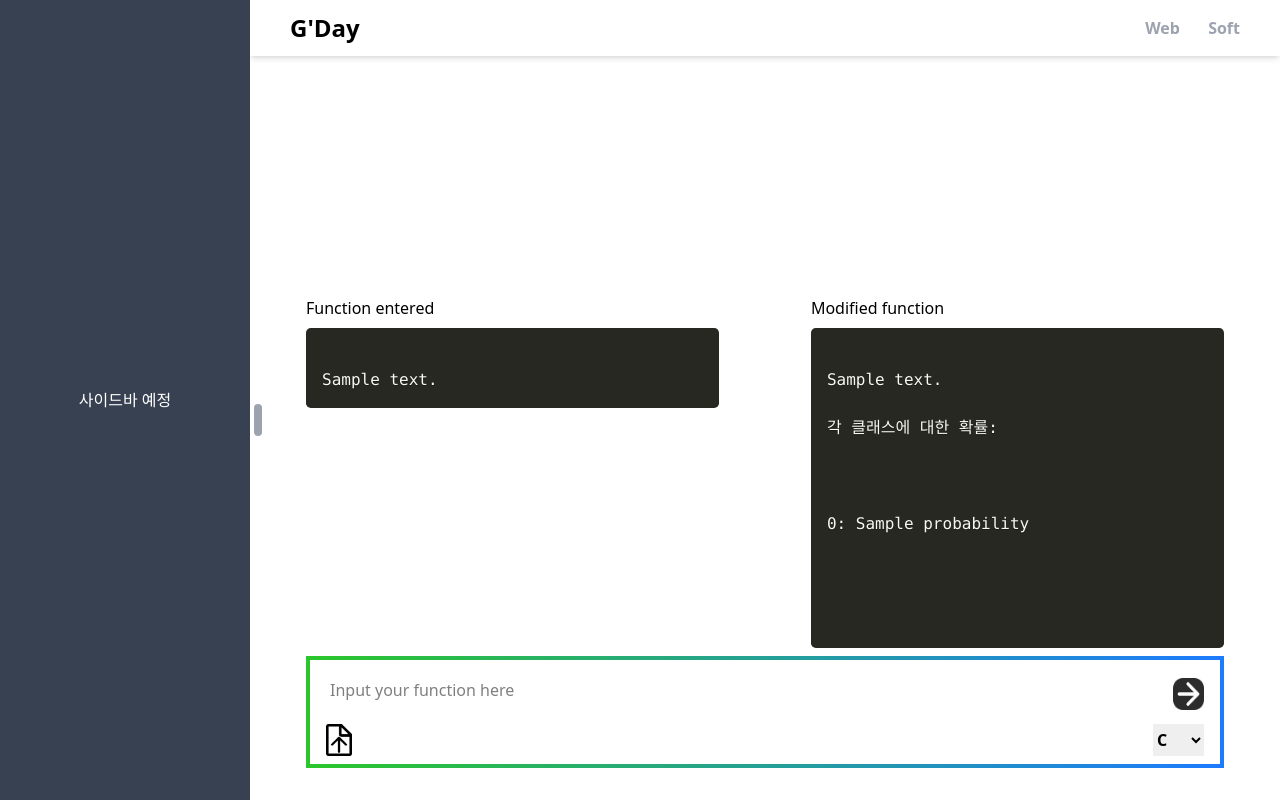
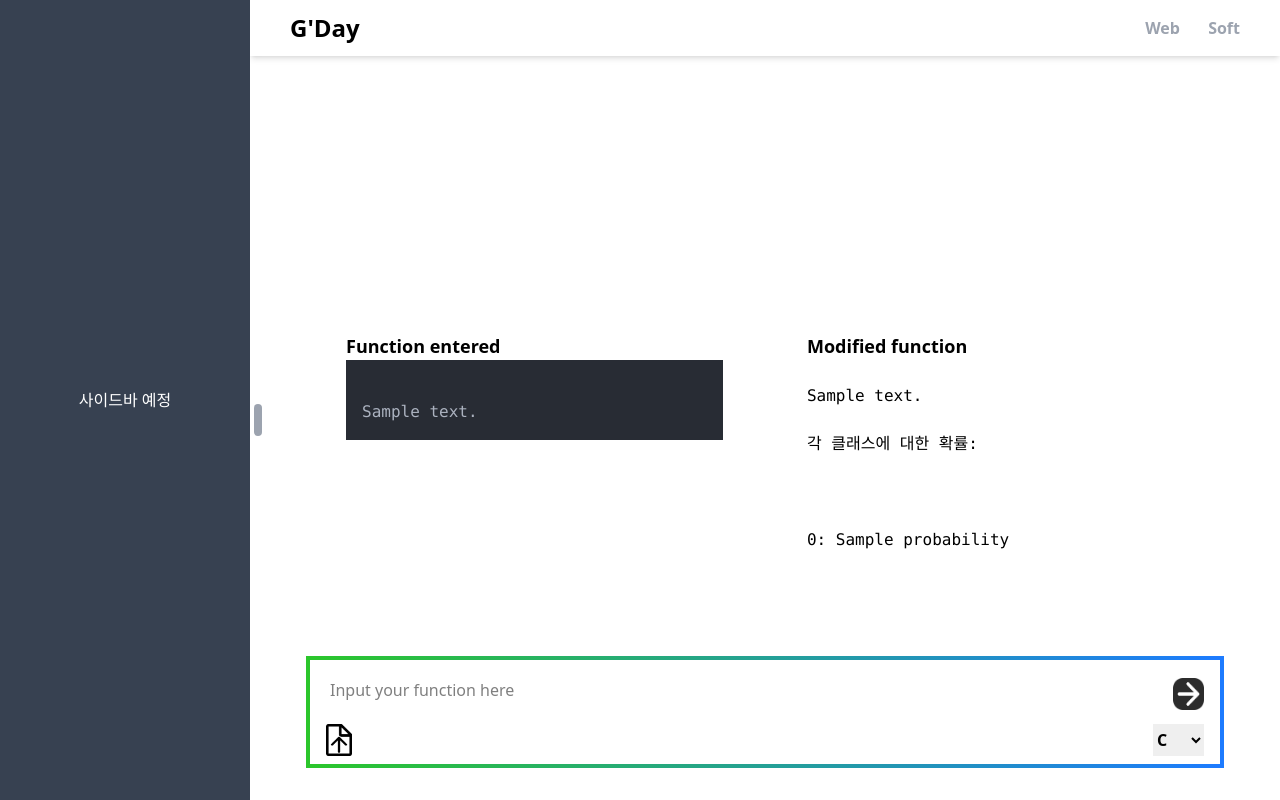
Before and after one commit to crew852/good-day-web-dev, a Flask app: template templates/index.html in a window 1280 px wide. Run offline with Flask 3, Linux system fonts and the light colour scheme; the template is opened without the code that fills it: most values are stand-ins (such as "Sample title", 1, 10 or a date in 2020); some libraries are stand-ins or nearby versions.

Commit message:
codeblock

```diff
--- a/static/css/style.css
+++ b/static/css/style.css
@@ -62,3 +62,11 @@ form {
   );
   border-image-slice: 1;
 }
+
+body {
+  -ms-overflow-style: none;
+}
+
+::-webkit-scrollbar {
+  display: none;
+}
--- a/templates/index.html
+++ b/templates/index.html
@@ -10,30 +10,12 @@
       href="{{ url_for('static', filename='css/style.css') }}"
     />
     <link
-      href="https://cdnjs.cloudflare.com/ajax/libs/prism/1.25.0/themes/prism-okaidia.min.css"
       rel="stylesheet"
+      href="https://cdnjs.cloudflare.com/ajax/libs/highlight.js/11.5.1/styles/atom-one-dark.min.css"
     />
-    <style>
-      /* 특정 키워드 색상 변경 */
-      .language-c .token.keyword,
-      .language-cpp .token.keyword {
-        color: #ff628c !important;
-      }
-
-      /* 연산자 색상 변경 */
-      .language-c .token.operator,
-      .language-cpp .token.operator {
-        color: #ffd700 !important; /* 금색 */
-      }
-
-      /* 숫자 색상 변경 */
-      .language-c .token.number,
-      .language-cpp .token.number {
-        color: #9acd32 !important; /* 녹색 */
-      }
-    </style>
+    <script src="https://cdnjs.cloudflare.com/ajax/libs/highlight.js/11.5.1/highlight.min.js"></script>
   </head>
-  <body>
+  <body class="overflow-y-hidden">
     <!--나중에 사이드바 추가를 위해 미리 div 하나 더 감싸둠-->
     <div class="flex flex-row">
       <div
@@ -61,11 +43,12 @@
           </div>
         </header>
 
-        <div class="px-14 pb-8 flex flex-col justify-between; height: 50%">
+        <div class="px-14 pb-8 flex flex-col justify-between;">
+          <div class="overflow-y-auto h-3/4 px-10 py-2">
             {% if output_text %}
-          <div style="display: flex; justify-content: space-between">
+            <div class="flex justify-between">
               <div style="width: 45%">
-              <p>Function entered</p>
+                <p class="text-lg font-bold">Function entered</p>
                 {% if programming_language == 'c' %}
                 <!-- C 언어 코드 블록 -->
                 <pre><code class="language-c">
@@ -77,7 +60,7 @@
                 {% endif %}
               </div>
               <div style="width: 45%">
-              <p>Modified function</p>
+                <p class="text-lg font-bold">Modified function</p>
                 <!-- 분석 결과 코드 블록 -->
                 <pre>
                 <code class="language-none">
@@ -92,6 +75,7 @@
             </div>
 
             {% endif %}
+          </div>
 
           <form
             class="flex flex-col border-4 justify-between px-4 pt-1 pb-2 max-h-80"
@@ -150,6 +134,8 @@
       </div>
     </div>
     <script src="{{ url_for('static', filename='js/script.js') }}"></script>
-    <script src="https://cdnjs.cloudflare.com/ajax/libs/prism/1.25.0/prism.min.js"></script>
+    <script>
+      hljs.highlightAll()
+    </script>
   </body>
 </html>
```
Lines whose indentation alone changed are shown as unchanged.
